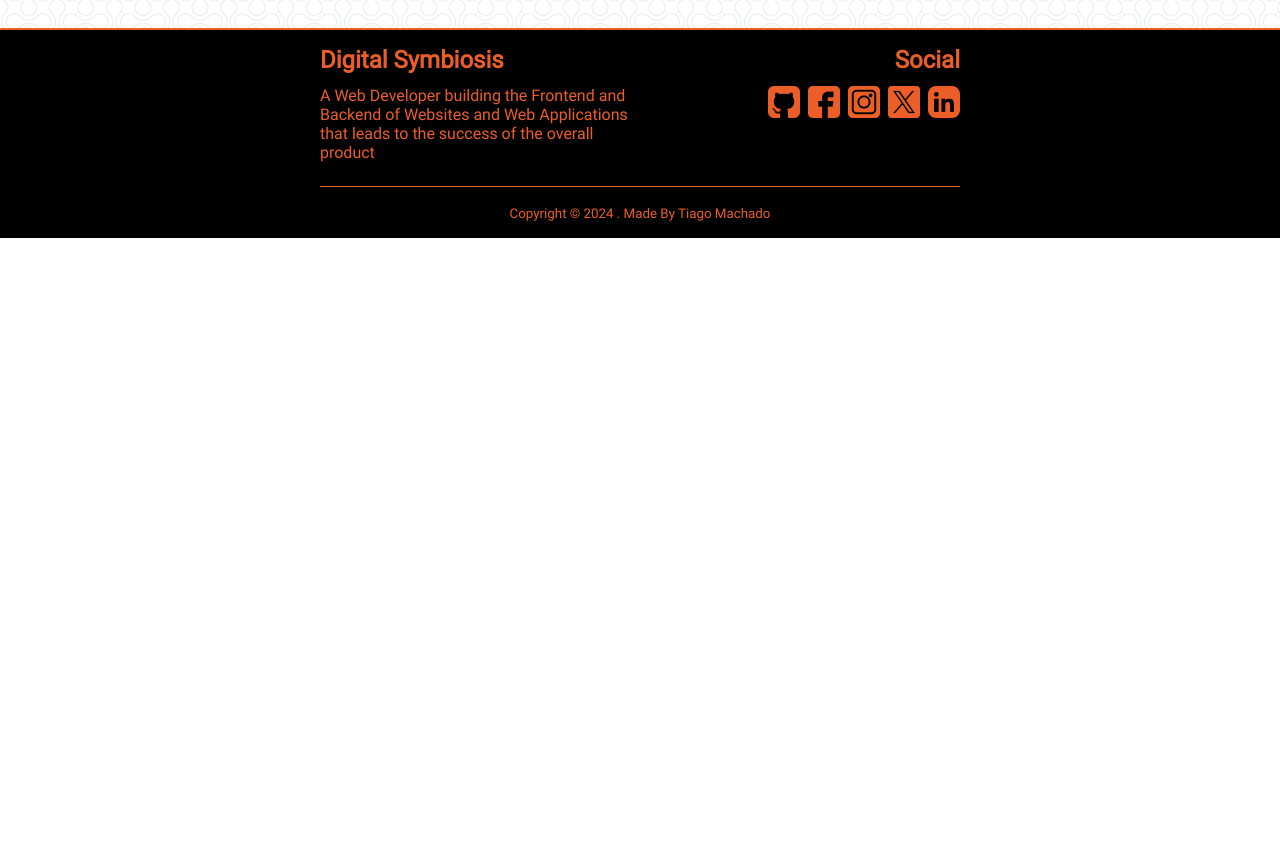
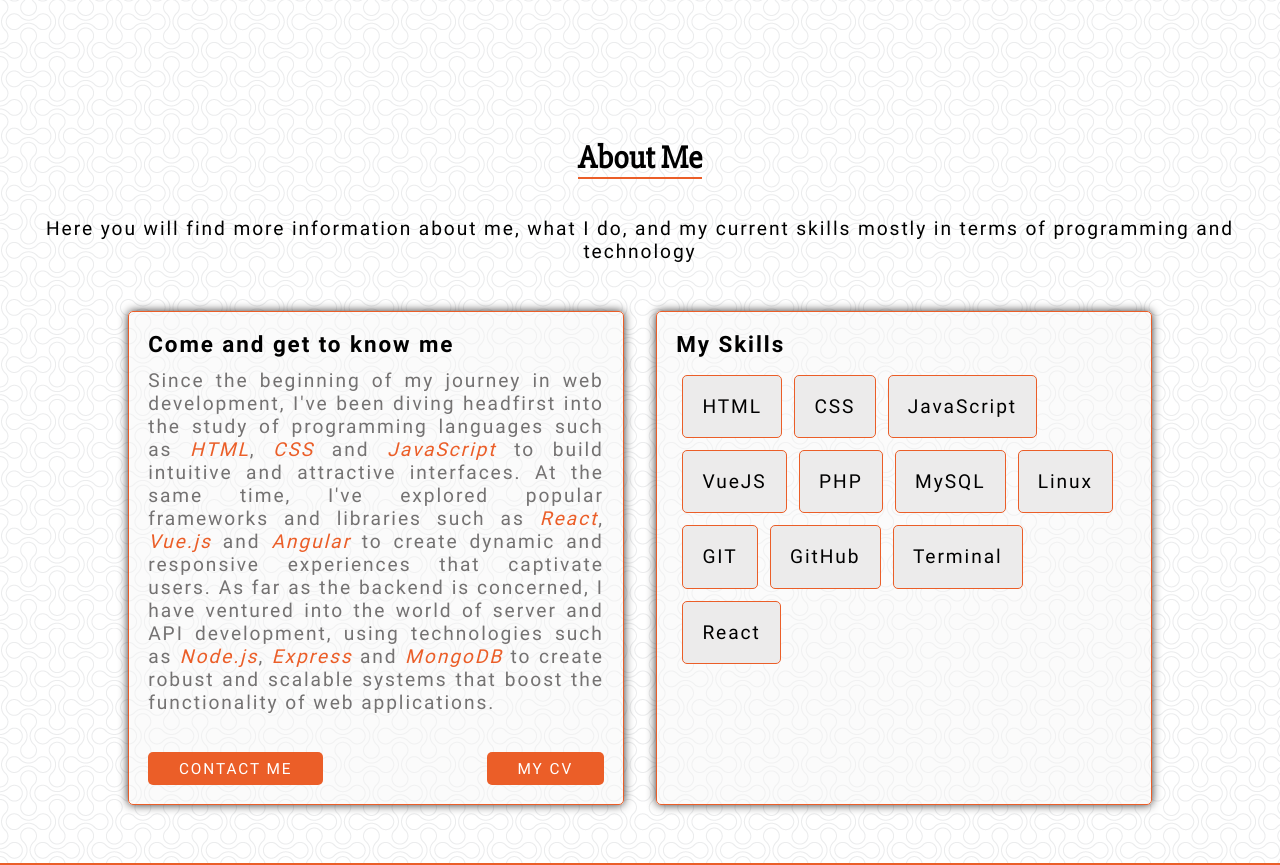
Before and after one commit to masterxamss/portfolio, a Vue app: page / in a window 1280 px wide. Shown: the part 1100-1965 px from the top of the page. Before the commit the page ends 1338 px from the top, so only its background shows below. Built offline with nearby package versions, Linux system fonts and the light colour scheme.

Commit message:
add section about

```diff
--- a/src/components/Header.vue
+++ b/src/components/Header.vue
@@ -42,6 +42,7 @@
         box-shadow: 0 1px 10px #353434;
         position: sticky;
         top: 0px;
+        z-index: 1;
     }
 
     .menu{
--- a/src/views/HomeView.vue
+++ b/src/views/HomeView.vue
@@ -1,10 +1,10 @@
 <template>
-    <main class="hero-container">
+    <main class="main-container">
         <section class="home-hero" id="home">
             <div class="home-hero__content">
-                <h1 class="heading-primary">Hey, I'm Tiago Machado</h1>
+                <h1 class="home-hero__title">Hey, I'm Tiago Machado</h1>
                 <div class="home-hero__info">
-                    <p>A Web Developer building the Frontend and Backend of Websites and Web Applications that leads to the success of the overall product</p>
+                    <p>A student Web developer who builds Frontend and Backend Websites, looking for opportunities to learn and grow in order to keep up to date with the latest trends and technologies in the sector.</p>
                 </div>
                 <div class="home-hero__cta">
                     <a class="btn">Projects</a>
@@ -14,7 +14,40 @@
                         <span></span>
                     </div>
                 </div>
+            </div>
+        </section>
 
+        <section class="about-container" id="about">
+            <div class="about-container__content">
+                <h2 class="about-title">About Me</h2>
+                <p>Here you will find more information about me, what I do, and my current skills mostly in terms of programming and technology</p>
+                <div class="about-separator">
+                    <div class="about-details">
+                        <h3>Come and get to know me</h3>
+                        <p>
+                            Since the beginning of my journey in web development, I've been diving headfirst into the study of programming languages such as <i>HTML</i>, <i>CSS</i> and <i>JavaScript</i> to build intuitive and attractive interfaces. At the same time, I've explored popular frameworks and libraries such as <i>React</i>, <i>Vue.js</i> and <i>Angular</i> to create dynamic and responsive experiences that captivate users.
+                            As far as the backend is concerned, I have ventured into the world of server and API development, using technologies such as <i>Node.js</i>, <i>Express</i> and <i>MongoDB</i> to create robust and scalable systems that boost the functionality of web applications.
+                        </p>
+                        <div>
+                            <a class="about-details__btn">Contact me</a>
+                            <a href="/cv/CV_TiagoMachado.pdf" download="CV_TiagoMachado.pdf" class="about-details__btn">My CV</a>
+                        </div>
+                    </div>
+                    <div class="about-skills">
+                        <h3>My Skills</h3>
+                        <span class="techs">HTML</span>
+                        <span class="techs">CSS</span>
+                        <span class="techs">JavaScript</span>
+                        <span class="techs">VueJS</span>
+                        <span class="techs">PHP</span>
+                        <span class="techs">MySQL</span>
+                        <span class="techs">Linux</span>
+                        <span class="techs">GIT</span>
+                        <span class="techs">GitHub</span>
+                        <span class="techs">Terminal</span>
+                        <span class="techs">React</span>
+                    </div>
+                </div>
             </div>
         </section>
 
@@ -46,12 +79,11 @@
 
 <style scoped>
 
+    .main-container{
+        background-image: url('../assets/img/bg.webp');
+    }
+
     /* HERO CONTAINER */
-
-    .hero-container{
-        background-image: url('../assets/img/bg.webp');
-        height: 1000px;
-    }
 
     .home-hero{
         display: flex;
@@ -59,6 +91,7 @@
         justify-content: center;
         align-items: center;
         width: 100%;
+        height: fit-content;
     }
 
     .home-hero__content{
@@ -66,7 +99,7 @@
         margin-top: 10em;
     }
 
-    .heading-primary{
+    .home-hero__title{
         text-align: center;
         font-size: 3em;
         margin-top: 0em;
@@ -154,7 +187,7 @@
         justify-content: center;
     }
 
-    span {
+    .scrollDown span {
         background-color: var(--main-color);
         width: 5px;
         height: 10px;
@@ -163,7 +196,7 @@
          position: relative;
     }
 
-    span::before {
+    .scrollDown span::before {
         position: absolute;
         content: '';
         width: 15px;
@@ -178,7 +211,7 @@
         animation: ani 1.8s infinite linear;
     }
 
-    span::after {
+    .scrollDown span::after {
         position: absolute;
         content: '';
         width: 15px;
@@ -211,4 +244,122 @@
         }
     }
 
+    /* ABOUT SECTION */
+
+    .about-container{
+        display: flex;
+        justify-content: center;
+        margin-top: 20em;
+        width: 100%;
+    }
+
+    .about-container__content{
+        width: 100%;
+        display: flex;
+        flex-direction: column;
+        align-items: center;
+    }
+
+    .about-title{
+        text-align: center;
+        font-family: Slabo-Regular;
+        font-size: 2em;
+        border-bottom: 2px solid var(--main-color);
+    }
+
+    .about-container__content > p{
+        text-align: center;
+        font-family: Roboto-Regular;
+        font-size: 1.2em;
+        letter-spacing: .1em;
+        margin-top: 2em;
+    }
+
+    .about-separator{
+        display: flex;
+        margin-top: 3em;
+        gap: 2em;
+        width: 80%;
+    }
+
+    .about-details{
+        width: 50%;
+        font-family: Roboto-Regular;
+        font-size: 1.2em;
+        letter-spacing: .1em;
+        text-align: justify;
+        padding: 1em;
+        border: 1px solid var(--main-color);
+        border-radius: 5px;
+        background-color: hsla(0, 0%, 97%, 0.5);
+        box-shadow: 0 0 10px #353434;
+        margin-bottom: 3em;
+        color: #747272
+    }
+
+    .about-details i{
+        color: var(--main-color);
+    }
+
+    .about-details h3{
+        margin-bottom: .5em;
+        color: black;
+        font-family: Roboto-Bold;
+    }
+
+    .about-details p{
+        margin-bottom: 2em;
+    }
+
+    .about-details div{
+        display: flex;
+        justify-content: space-between;
+    }
+
+    .about-details__btn{
+        font-family: Roboto-Regular;
+        text-transform: uppercase;
+        background-color:var(--main-color);
+        color: white;
+        font-size: .8em;
+        padding: .5em 2em;
+        border-radius: 5px;
+        text-decoration: none;
+        transition:.5s;
+        cursor: pointer;
+    }
+
+    .about-details__btn:hover{
+        transform: translateY(-3px);
+        box-shadow: 0 10px 20px #aaa8a8;
+    }
+    .about-skills{
+        width: 50%;
+        font-family: Roboto-Regular;
+        font-size: 1.2em;
+        letter-spacing: .1em;
+        padding: 1em;
+        border: 1px solid var(--main-color);
+        border-radius: 5px;
+        background-color: hsla(0, 0%, 97%, 0.5);
+        box-shadow: 0 0 10px #353434;
+        margin-bottom: 3em;
+    }
+
+    .about-skills h3{
+        margin-bottom: .5em;
+        font-family: Roboto-Bold;
+    }
+
+    .techs{
+        display: inline-block;
+        padding: 1em;
+        border-radius: 5px;
+        background-color: var(--header-bg-color);
+        margin: 6px ;
+        border: 1px solid var(--main-color);
+    }
+
+
+
 </style>
```
Also changed, not shown: 1 other file (tests, documents, lock files or other folders).
